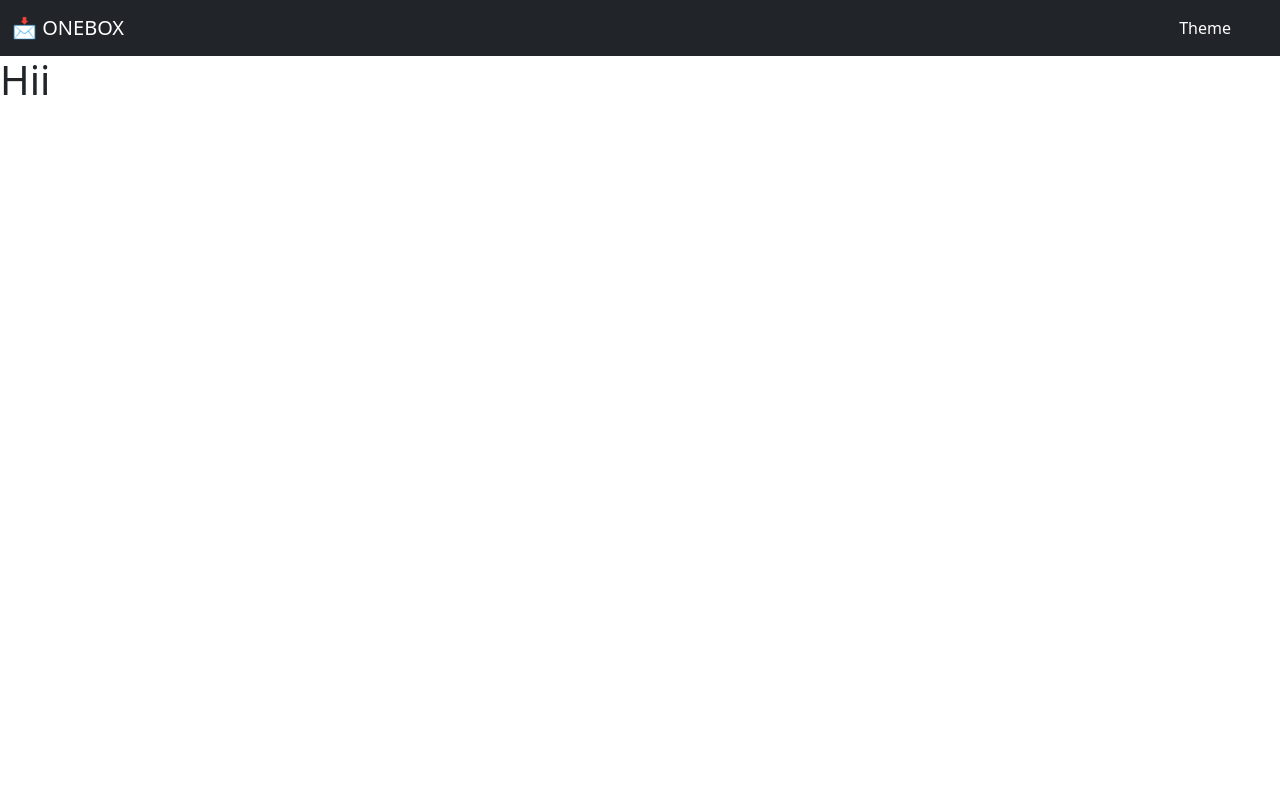
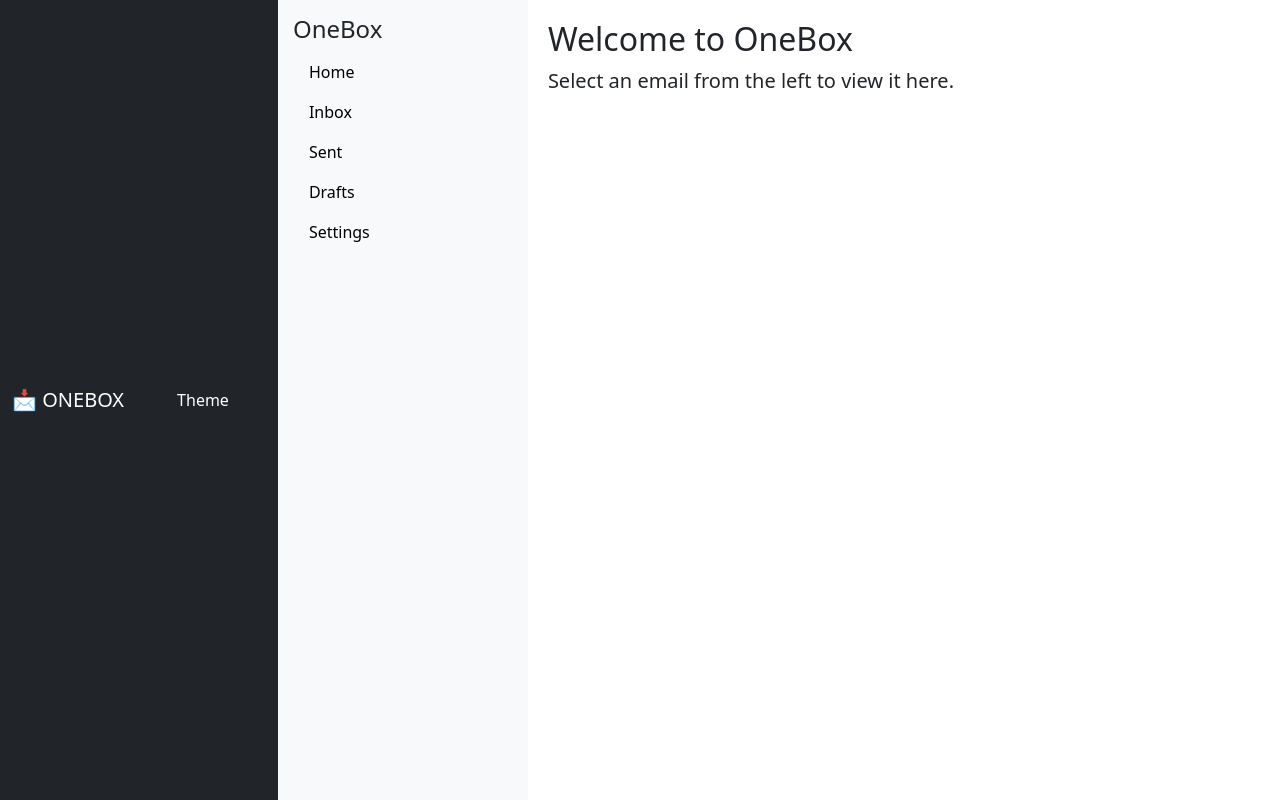
Before and after one commit to jayakrishnagaddam/ReachInbox-Assignment, a Flask app: page /home in a window 1280 px wide. Run offline with Flask 3, Linux system fonts and the light colour scheme; some libraries are stand-ins or nearby versions.

Commit message:
Added home page and tried for integration of API - Response failure

```diff
--- a/templates/home.html
+++ b/templates/home.html
@@ -1,14 +1,82 @@
+<!DOCTYPE html>
 <html lang="en">
 <head>
     <meta charset="UTF-8">
     <meta name="viewport" content="width=device-width, initial-scale=1.0">
     <title>OneBox</title>
-    {%include 'bootstrap.html'%}
-    {%include 'nav.html'%}
+    {% include 'bootstrap.html' %}
+    {% include 'nav.html' %}
+    <style>
+        body {
+            display: flex;
+            height: 100vh;
+            margin: 0;
+        }
+        .sidebar {
+            width: 250px;
+            background-color: #f8f9fa;
+            padding: 15px;
+            box-shadow: 2px 0 5px rgba(0,0,0,0.1);
+            overflow-y: auto;
+        }
+        .content {
+            flex: 1;
+            padding: 20px;
+            background-color: #ffffff;
+        }
+        .nav-item {
+            margin: 10px 0;
+        }
+        .nav-link {
+            color: #000;
+            font-size: 16px;
+        }
+        .nav-link:hover {
+            text-decoration: none;
+            color: #007bff;
+        }
+    </style>
 </head>
 <body>
-    <h1>Hii</h1>
-    <a id="aid" class="nav-link active" style="color: black;" aria-current="page" href=""><b> {{ session['email'] }}</b></a>
+    <div class="sidebar">
+        <h4>OneBox</h4>
+        <div class="nav flex-column">
+            <a class="nav-link" href="#" id="home">Home</a>
+            <a class="nav-link" href="#" id="inbox">Inbox</a>
+            <a class="nav-link" href="#" id="sent">Sent</a>
+            <a class="nav-link" href="#" id="drafts">Drafts</a>
+            <a class="nav-link" href="#" id="settings">Settings</a>
+        </div>
+    </div>
+    <div class="content" id="content">
+        <h2>Welcome to OneBox</h2>
+        <p>Select an email from the left to view it here.</p>
+        <!-- Content will be dynamically loaded here -->
+    </div>
 
+    <script>
+        document.getElementById('inbox').addEventListener('click', function(event) {
+            event.preventDefault();
+            fetchEmails();
+        });
+
+        function fetchEmails() {
+            fetch('https://hiring.reachinbox.xyz/api/v1/onebox/list')
+                .then(response => response.json())
+                .then(data => {
+                    const contentDiv = document.getElementById('content');
+                    contentDiv.innerHTML = '<h2>Inbox</h2>';
+                    data.emails.forEach(email => {
+                        const emailElement = document.createElement('div');
+                        emailElement.classList.add('email');
+                        emailElement.innerHTML = `<h4>${email.subject}</h4><p>${email.body}</p>`;
+                        contentDiv.appendChild(emailElement);
+                    });
+                })
+                .catch(error => {
+                    console.error('Error fetching emails:', error);
+                });
+        }
+    </script>
 </body>
 </html>
--- a/templates/nav.html
+++ b/templates/nav.html
@@ -4,7 +4,6 @@
     <meta charset="UTF-8">
     <meta name="viewport" content="width=device-width, initial-scale=1.0">
     <title>Navigation Bar</title>
-
     <style>
         .navbar-custom {
             background-color: rgb(0, 0, 0);
@@ -12,13 +11,6 @@
         #aid{
             font-size: 16px;
         }
-        body {
-            background-color: white;
-            color: black;
-            font-family: Arial, sans-serif;
-            transition: background-color 0.3s, color 0.3s;
-        }
-
         body.dark-mode {
             background-color: #121212;
             color: white;
```
